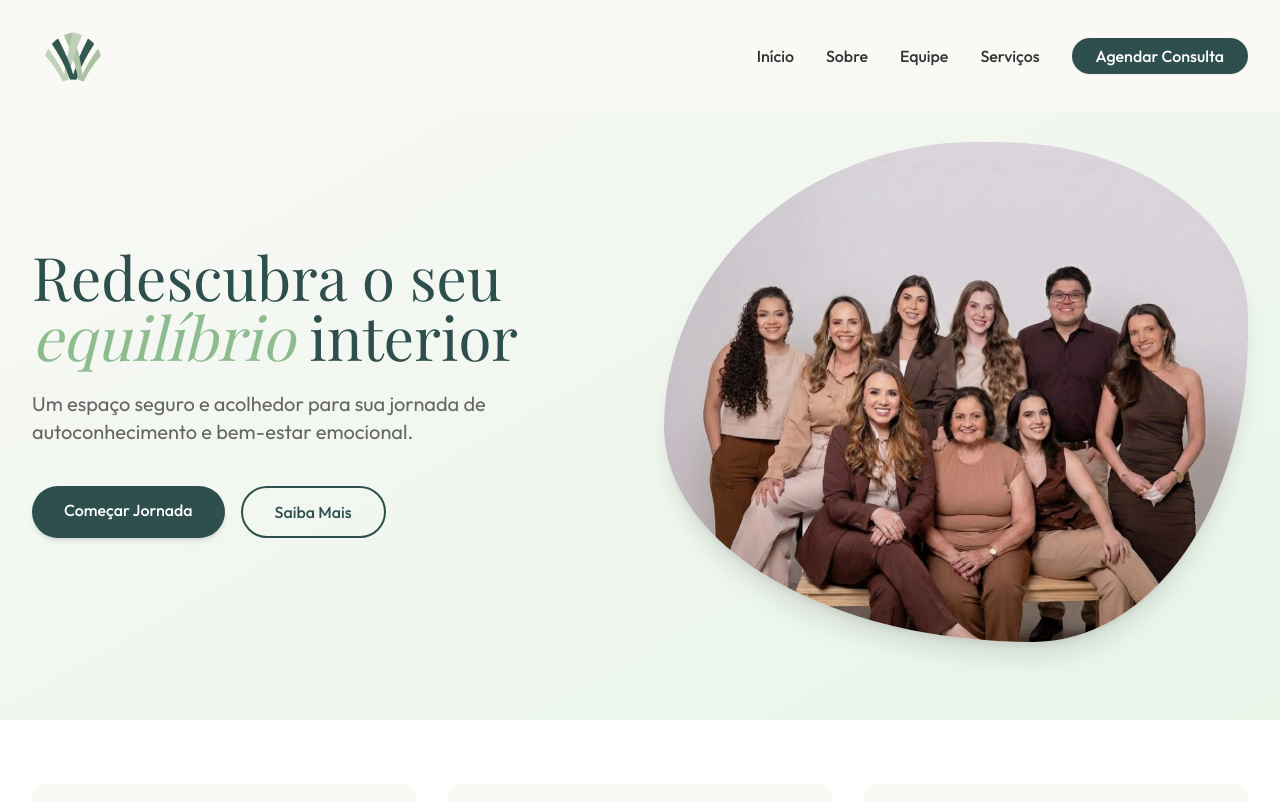
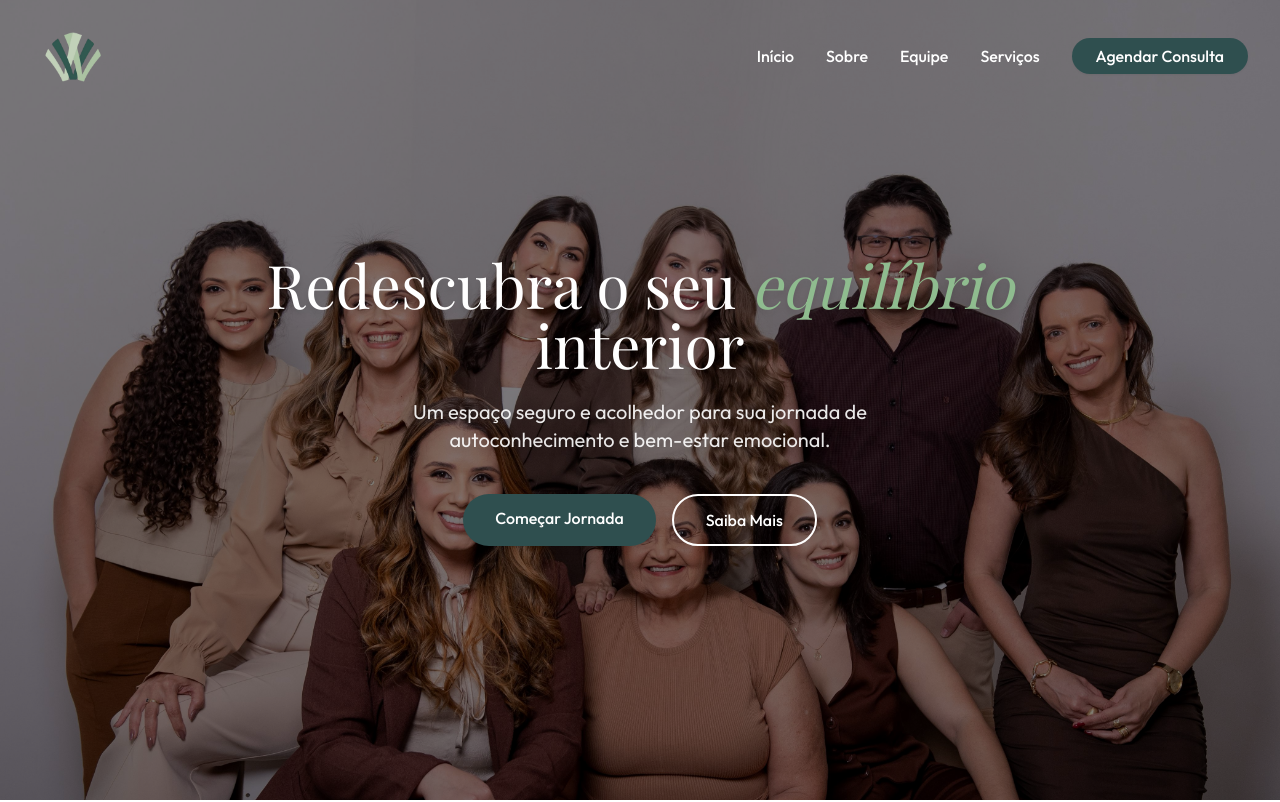
Before and after one commit to klsb122/vitaliza, a React (Vite) app: page / in a window 1280 px wide. Shown: the top 802 px of the page. Built offline with nearby package versions, Linux system fonts and the light colour scheme; the HTML template or start-up script is replaced by a standard one; a web font is replaced by a local one.

Commit message:
feat: Adiciona componentes Navbar e Hero, e estrutura inicial do layout da aplicação.

```diff
--- a/src/App.tsx
+++ b/src/App.tsx
@@ -1,5 +1,6 @@
 import Navbar from './components/Navbar';
 import Hero from './components/Hero';
+
 import Features from './components/Features';
 import About from './components/About';
 import Team from './components/Team';
--- a/src/components/Hero.tsx
+++ b/src/components/Hero.tsx
@@ -1,33 +1,35 @@
-import equipe from '../assets/equipe.webp';
+import equipe from '../assets/equipe.jpg';
 
 const Hero = () => {
   return (
-    <section id="home" className="pt-32 pb-16 min-h-[90vh] flex items-center bg-gradient-to-br from-[#FAF9F6] to-[#E8F5E9]">
-      <div className="container mx-auto px-4 md:px-8 grid md:grid-cols-2 gap-12 items-center">
-        <div className="text-center md:text-left animate-fade-in">
-          <h1 className="text-4xl md:text-6xl font-serif text-primary mb-6 leading-tight">
+    <section
+      id="home"
+      className="relative min-h-screen flex items-center justify-center"
+      style={{
+        backgroundImage: `url(${equipe})`,
+        backgroundSize: 'cover',
+        backgroundPosition: 'center',
+        backgroundAttachment: 'fixed'
+      }}
+    >
+      {/* Overlay escuro para legibilidade do texto */}
+      <div className="absolute inset-0 bg-black/50" />
+
+      <div className="container mx-auto px-4 md:px-8 relative z-10">
+        <div className="text-center max-w-3xl mx-auto animate-fade-in">
+          <h1 className="text-4xl md:text-6xl font-serif text-white mb-6 leading-tight drop-shadow-lg">
             Redescubra o seu <span className="text-secondary italic">equilíbrio</span> interior
           </h1>
-          <p className="text-lg md:text-xl text-light-text mb-10 max-w-lg mx-auto md:mx-0">
+          <p className="text-lg md:text-xl text-white/90 mb-10 max-w-lg mx-auto drop-shadow-md">
             Um espaço seguro e acolhedor para sua jornada de autoconhecimento e bem-estar emocional.
           </p>
-          <div className="flex flex-col sm:flex-row gap-4 justify-center md:justify-start">
+          <div className="flex flex-col sm:flex-row gap-4 justify-center">
             <a href="#contato" className="bg-primary text-white px-8 py-3 rounded-full font-medium hover:bg-accent transition-all shadow-md hover:shadow-lg hover:-translate-y-1">
               Começar Jornada
             </a>
-            <a href="#sobre" className="border-2 border-primary text-primary px-8 py-3 rounded-full font-medium hover:bg-primary hover:text-white transition-all">
+            <a href="#sobre" className="border-2 border-white text-white px-8 py-3 rounded-full font-medium hover:bg-white hover:text-primary transition-all backdrop-blur-sm">
               Saiba Mais
             </a>
-          </div>
-        </div>
-
-        <div className="relative animate-fade-in-delay-200">
-          <div className="relative w-full h-[400px] md:h-[500px] rounded-[30%_70%_70%_30%/30%_30%_70%_70%] overflow-hidden shadow-xl animate-morph">
-            <img
-              src={equipe}
-              alt="Ambiente tranquilo de terapia"
-              className="w-full h-full object-cover"
-            />
           </div>
         </div>
       </div>
--- a/src/components/Navbar.tsx
+++ b/src/components/Navbar.tsx
@@ -20,7 +20,7 @@ const Navbar = () => {
   }, []);
 
   return (
-    <nav className={`fixed top-0 left-0 w-full z-50 transition-all duration-300 ${scrolled ? 'bg-white/95 backdrop-blur-md shadow-sm py-2' : 'bg-[#FAF9F6]/95 py-4'}`}>
+    <nav className={`fixed top-0 left-0 w-full z-50 transition-all duration-300 ${scrolled ? 'bg-white/95 backdrop-blur-md shadow-sm py-2' : 'bg-transparent py-4'}`}>
       <div className="container mx-auto px-4 md:px-8 flex justify-between items-center">
         <a href="#" className="flex items-center gap-2">
           <img src={logo} alt="Vitaliza" className="h-20" />
@@ -28,16 +28,16 @@ const Navbar = () => {
 
         {/* Desktop Menu */}
         <ul className="hidden md:flex items-center gap-8">
-          <li><a href="#home" className="text-text hover:text-secondary font-medium transition-colors">Início</a></li>
-          <li><a href="#sobre" className="text-text hover:text-secondary font-medium transition-colors">Sobre</a></li>
-          <li><a href="#equipe" className="text-text hover:text-secondary font-medium transition-colors">Equipe</a></li>
-          <li><a href="#servicos" className="text-text hover:text-secondary font-medium transition-colors">Serviços</a></li>
+          <li><a href="#home" className={`font-medium transition-colors ${scrolled ? 'text-text hover:text-secondary' : 'text-white hover:text-white/80'}`}>Início</a></li>
+          <li><a href="#sobre" className={`font-medium transition-colors ${scrolled ? 'text-text hover:text-secondary' : 'text-white hover:text-white/80'}`}>Sobre</a></li>
+          <li><a href="#equipe" className={`font-medium transition-colors ${scrolled ? 'text-text hover:text-secondary' : 'text-white hover:text-white/80'}`}>Equipe</a></li>
+          <li><a href="#servicos" className={`font-medium transition-colors ${scrolled ? 'text-text hover:text-secondary' : 'text-white hover:text-white/80'}`}>Serviços</a></li>
           <li><a href="#contato" className="bg-primary text-white px-6 py-2 rounded-full font-medium hover:bg-accent transition-all shadow-sm hover:shadow-md hover:-translate-y-0.5">Agendar Consulta</a></li>
         </ul>
 
         {/* Mobile Menu Button */}
         <button
-          className="md:hidden text-primary text-2xl focus:outline-none"
+          className={`md:hidden text-2xl focus:outline-none transition-colors ${scrolled ? 'text-primary' : 'text-white'}`}
           onClick={() => setIsOpen(!isOpen)}
         >
           {isOpen ? <FaTimes /> : <FaBars />}
```
Also changed, not shown: src/assets/equipe.jpg (added).
